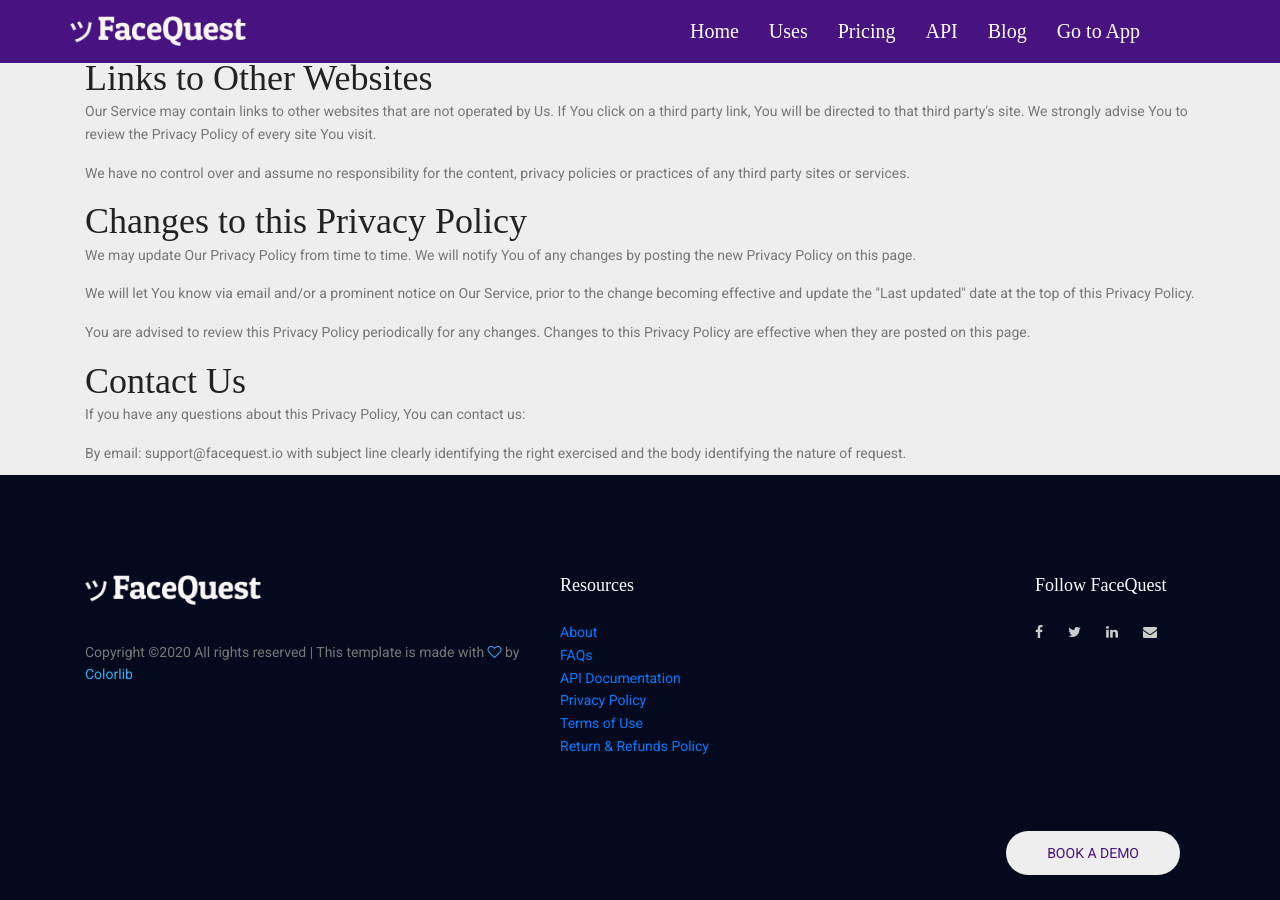
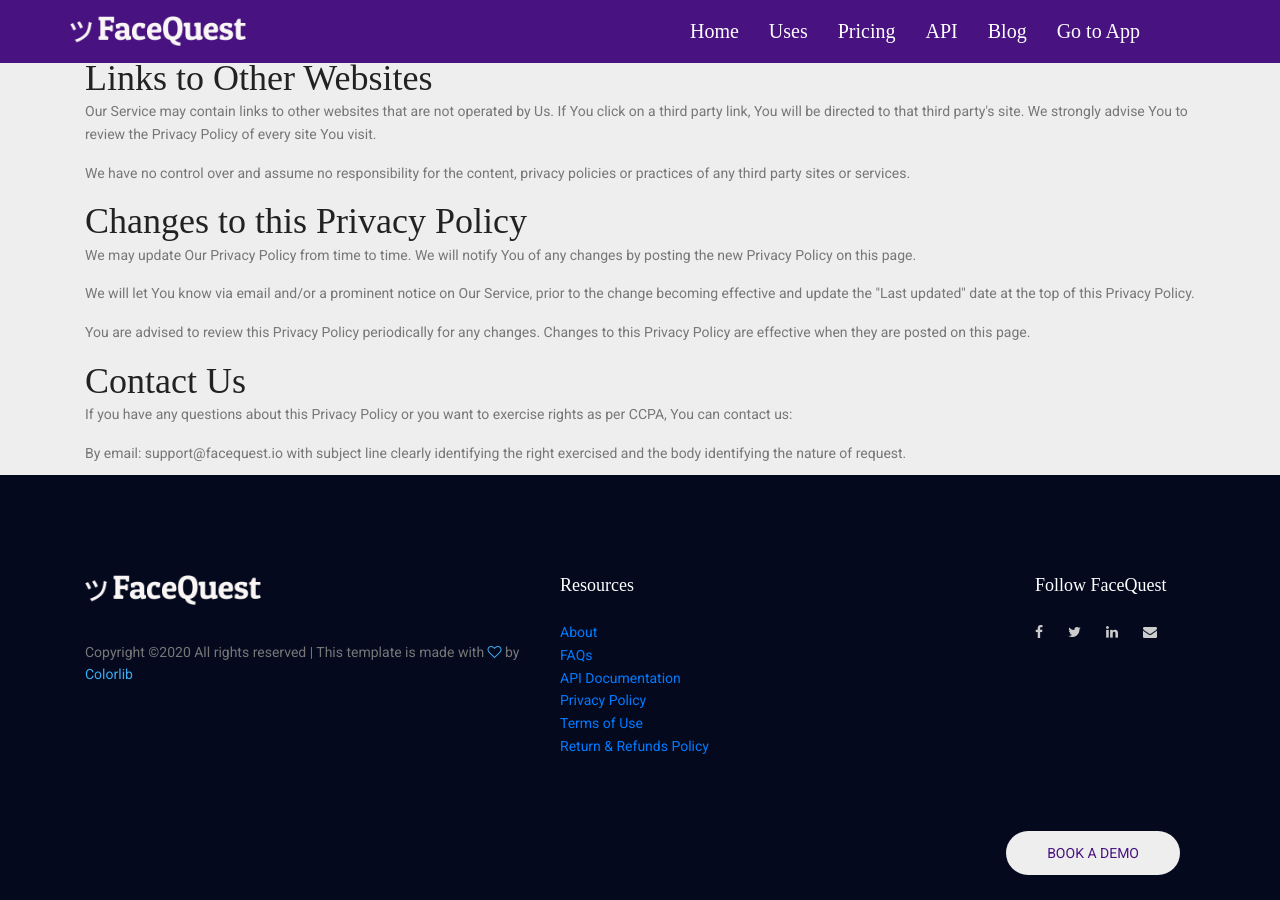
Before and after one commit to ampyard/facequest, a Jekyll site: the page built from privacy.html, in a window 1280 px wide and 900 px high, scrolled down 4934 px. Built offline with Jekyll 4.4.1, drawn with Linux system fonts in a browser that asks for light colours; nearby versions of some CDN libraries; some web fonts are replaced; comment, search, counter and statistics services are not loaded.

Commit message:
text change policy

```diff
--- a/privacy.html
+++ b/privacy.html
@@ -356,7 +356,7 @@ permalink: /privacy-policy
         <p>You are advised to review this Privacy Policy periodically for any changes. Changes to this Privacy Policy
             are effective when they are posted on this page.</p>
         <h1>Contact Us</h1>
-        <p>If you have any questions about this Privacy Policy, You can contact us:</p>
+        <p>If you have any questions about this Privacy Policy or you want to exercise rights as per CCPA, You can contact us:</p>
         <ul>
             <li>By email: support@facequest.io with subject line clearly identifying the right exercised and the body identifying the nature of request.</li>
         </ul>
```
